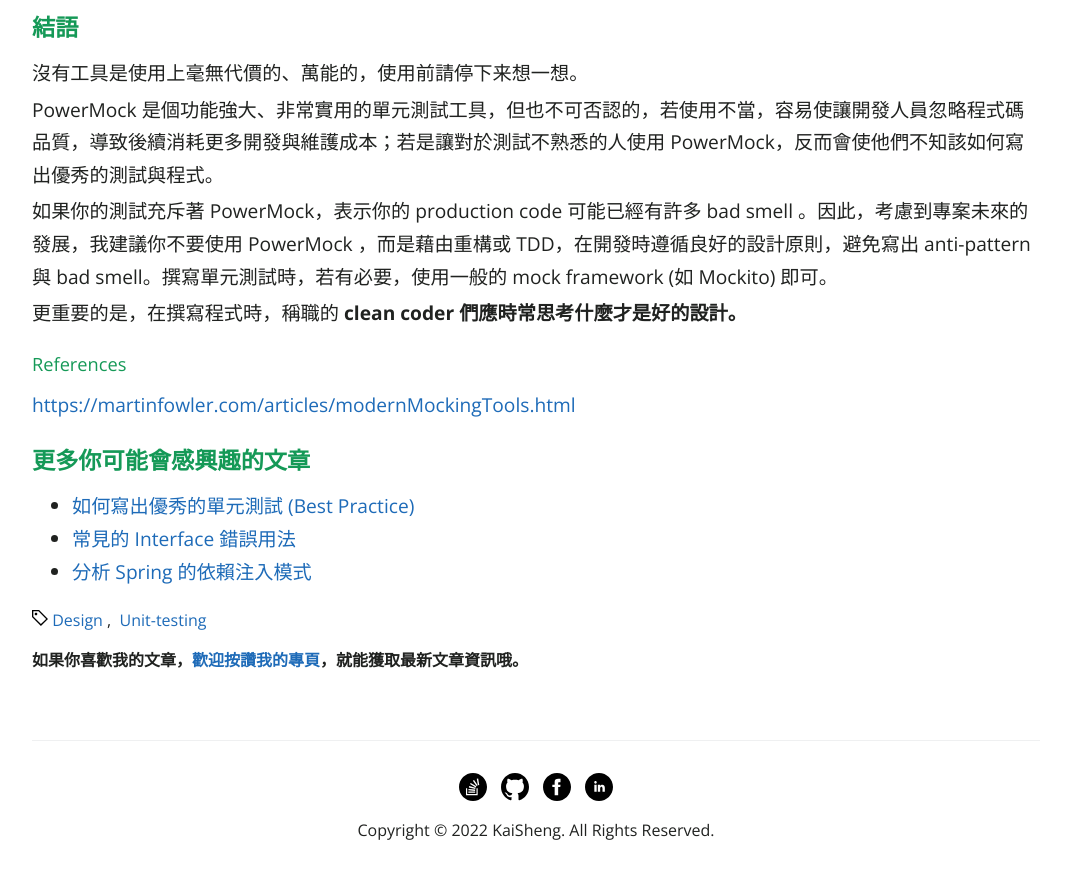
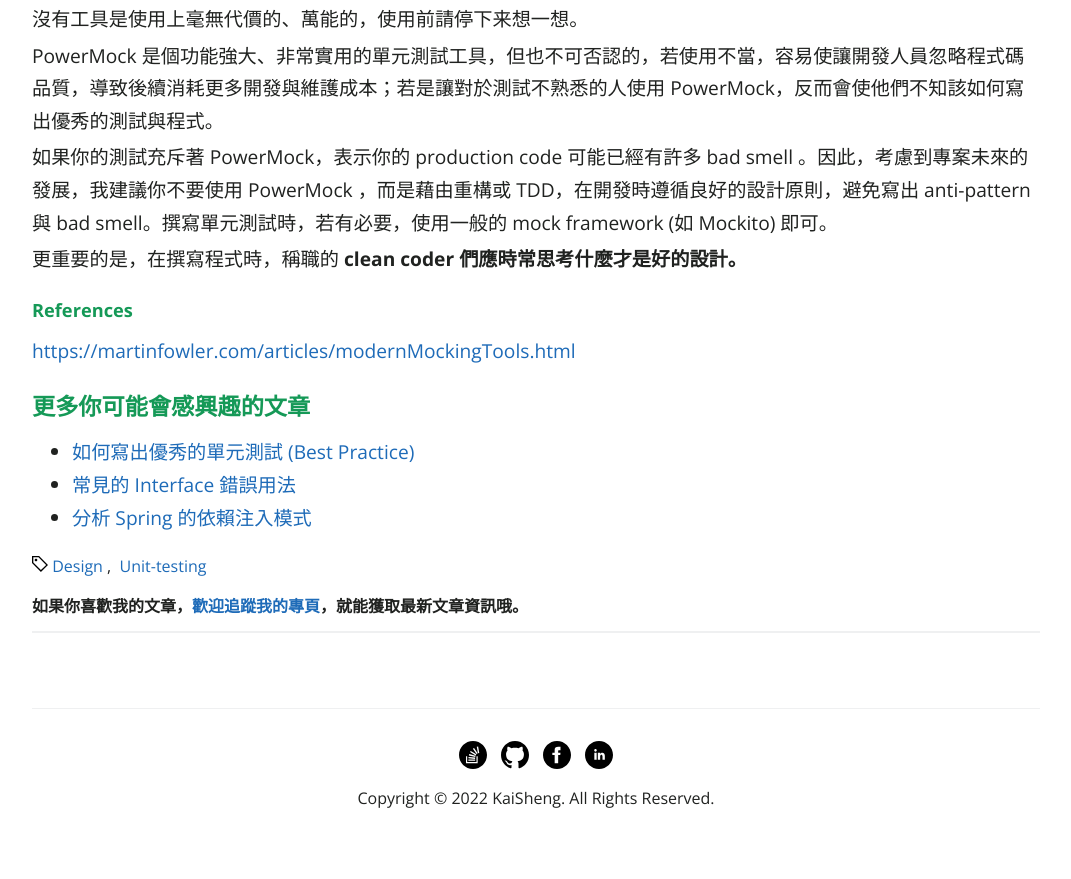
Before and after one commit to KaiSheng714/KaiSheng714.github.io, a Jekyll site: the page built from _posts/2022-01-06-why-powermock-is-bad.md, in a window 1280 px wide and 900 px high, scrolled down 6126 px. Shown: the top 879 px of the window, without its empty margins (104-1175 px from the left). Built offline with Jekyll 4.4.1, drawn with Linux system fonts in a browser that asks for light colours; comment, search, counter and statistics services are not loaded.

Commit message:
using-utterances

```diff
--- a/_layouts/post.html
+++ b/_layouts/post.html
@@ -32,9 +32,11 @@
     {% endfor %}
   </div>
 
-  <b class="post-categories">
-    如果你喜歡我的文章，<a target="_blank" href="https://www.facebook.com/people/Kai-Shengs-Blog/100083607360982/">歡迎按讚我的專頁</a>，就能獲取最新文章資訊哦。
+  <b class="post-categories" >
+    如果你喜歡我的文章，<a target="_blank" href="https://www.facebook.com/people/Kai-Shengs-Blog/100083607360982/">歡迎追蹤我的專頁</a>，就能獲取最新文章資訊哦。
   </b>
+
+  <hr style="margin-top: 10px; margin-bottom: 10px;">
 
   <script src="https://utteranc.es/client.js"
         repo="KaiSheng714/KaiSheng714.github.io"
--- a/_posts/2022-01-06-why-powermock-is-bad.md
+++ b/_posts/2022-01-06-why-powermock-is-bad.md
@@ -21,8 +21,6 @@
 >
 
 既然 PowerMock 這麼強大，為什麼作者會做出此評論呢? 請讓我以優缺點分析作為出發點並探討：
-
------
 
 ## **PowerMock 的優點**
 ### **強大的 mock 功能**
@@ -63,8 +61,6 @@
 
 如果你對於上面提的幾點有感，覺得 PowerMock 弊大於利，或覺得現階段不適合使用，因而決定棄用，那可以參考以下的方法 — **重構**。
 
-
------
 
 
 ## **重構(Refactoring)**
@@ -235,7 +231,6 @@
 ## **什麼時候該用 Powermock ?**
 已經沒有招式能用、無法重構 production code、對眼前的糟糕程式投降的時候。
 
------
 
 ## **結語**
 
@@ -247,7 +242,7 @@
 
 更重要的是，在撰寫程式時，稱職的 **clean coder 們應時常思考什麼才是好的設計。**
 
-### References
+### **References**
 
 [https://martinfowler.com/articles/modernMockingTools.html](https://martinfowler.com/articles/modernMockingTools.html)
 
```
